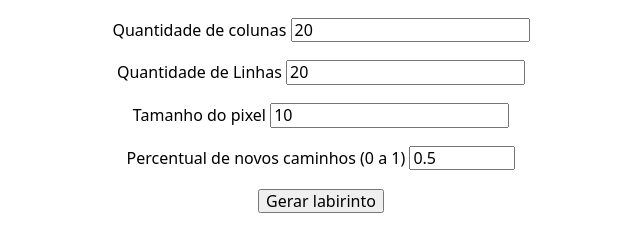
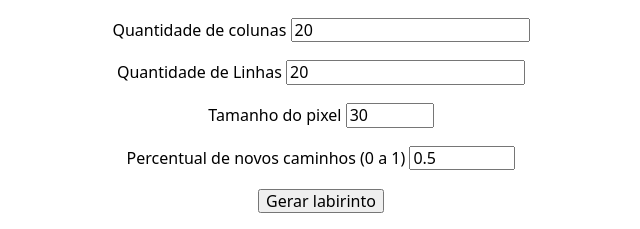
Before and after one commit to Caetanoag/maze-solver, a plain HTML site: page index.html in a window 1280 px wide. Shown: the part 62-291 px from the top of the page, without its empty margins (319-959 px from the left). Drawn offline with Linux system fonts and the light colour scheme.

Commit message:
fix: add limit to pixel size

```diff
--- a/index.html
+++ b/index.html
@@ -19,7 +19,7 @@
             <br>
             <br>
             <label for="lado-quadrado">Tamanho do pixel</label>
-            <input type="number" id="lado-quadrado" min="1" value="10" required>
+            <input type="number" id="lado-quadrado" min="1" max="40" value="30" required>
             <br>
             <br>
             <label for="porcentagem">Percentual de novos caminhos (0 a 1)</label>
```
